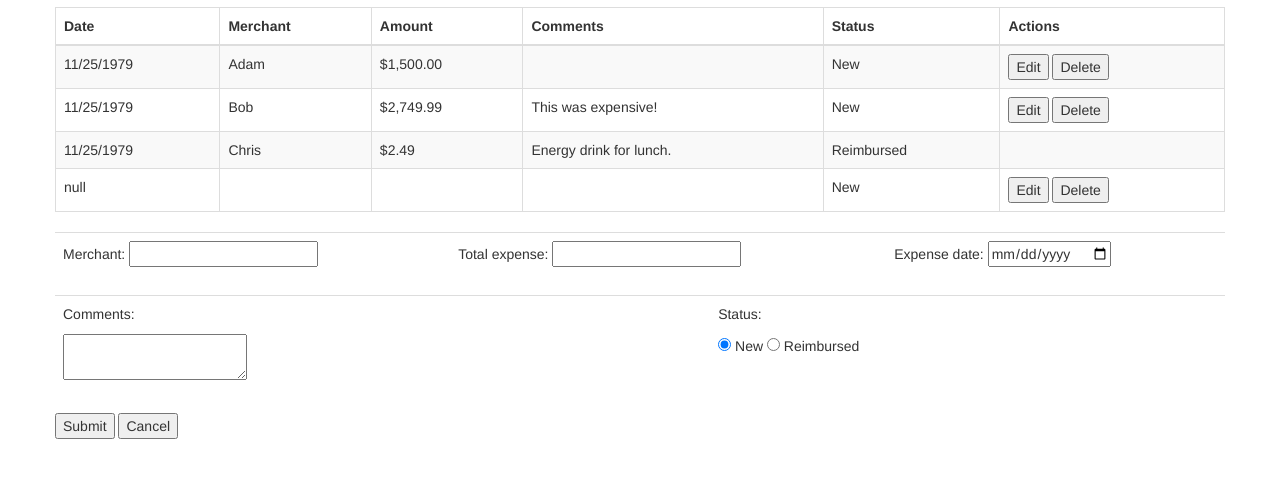
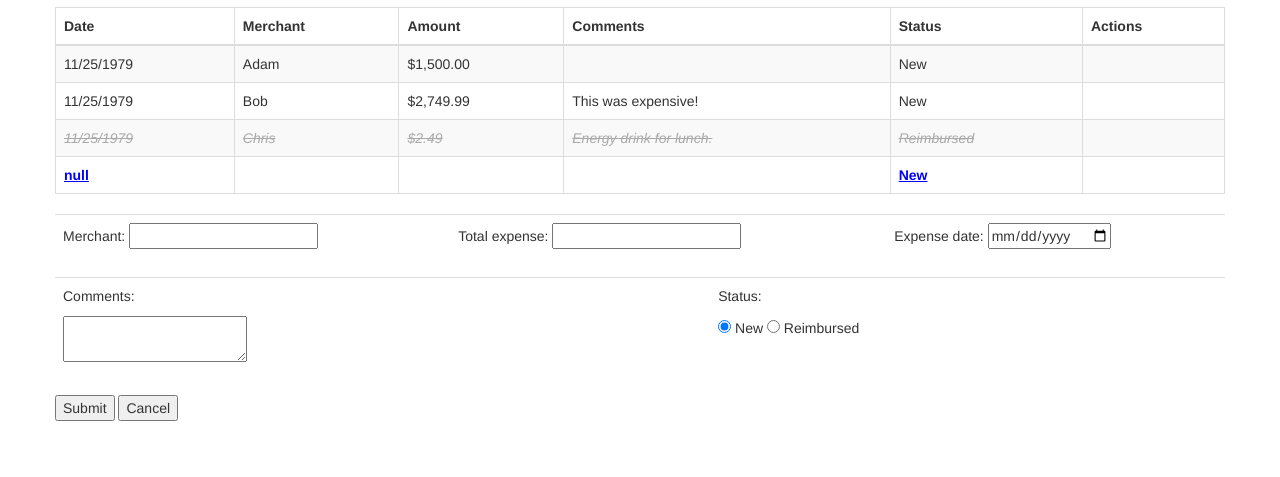
Before and after one commit to gsbullmer/exp-app-demo, a plain HTML site: page expapp/index.html in a window 1280 px wide. Both pictures are taken after a click on the button "New Expense". Shown: the part 63-540 px from the top of the page. Drawn offline with nearby package versions, Linux system fonts and the light colour scheme.

Commit message:
refactor: Remove form from expenseLine and add validation styles

```diff
--- a/expapp/css/app.css
+++ b/expapp/css/app.css
@@ -1,6 +1,17 @@
-.ng-invalid.ng-dirty {
+.ng-invalid.ng-touched {
   border-color: red;
+  background-color: pink;
+  color: red;
 }
-.ng-valid.ng-dirty {
-  border-color: green;
+
+.editing {
+  font-weight: bolder;
+  color: blue;
+  text-decoration: underline;
 }
+
+.reimbursed {
+  font-style: italic;
+  text-decoration: line-through;
+  color: darkgray;
+}
--- a/expapp/templates/expense-line.html
+++ b/expapp/templates/expense-line.html
@@ -1,33 +1,21 @@
 <td>
-  <input type="date" ng-model="newExpense.date" ng-show="isEditing">
-  <span ng-bind="expense.date | date: 'MM/dd/yyyy'" ng-hide="isEditing"></span>
+  <span ng-bind="expense.date | date: 'MM/dd/yyyy'"></span>
 </td>
 <td>
-  <input type="text" ng-model="newExpense.merchant" ng-show="isEditing">
-  <span ng-bind="expense.merchant" ng-hide="isEditing"></span>
+  <span ng-bind="expense.merchant"></span>
 </td>
 <td>
-  <input type="number" ng-model="newExpense.totalExpense" ng-show="isEditing">
-  <span ng-bind="expense.totalExpense | currency" ng-hide="isEditing"></span>
+  <span ng-bind="expense.totalExpense | currency"></span>
 </td>
 <td>
-  <input type="text" ng-model="newExpense.comments" ng-show="isEditing">
-  <span ng-bind="expense.comments" ng-hide="isEditing"></span>
+  <span ng-bind="expense.comments"></span>
 </td>
 <td>
-  <span class="radio-group" ng-show="isEditing">
-    <input type="radio" ng-model="newExpense.status" value="New"> New
-    <input type="radio" ng-model="newExpense.status" value="Reimbursed"> Reimbursed
-  </span>
-  <span ng-bind="expense.status" ng-hide="isEditing"></span>
+  <span ng-bind="expense.status"></span>
 </td>
 <td>
-  <div class="button-group" ng-hide="!isNewExpense() || isEditing">
+  <div class="button-group" ng-show="isNewExpense() && editing === undefined">
     <button ng-click="editExpense()">Edit</button>
     <button ng-click="removeExpense()">Delete</button>
   </div>
-  <div class="button-group" ng-show="isEditing">
-    <button ng-click="updateExpense()">Save</button>
-    <button ng-click="resetExpense()">Cancel</button>
-  </div>
 </td>
--- a/expapp/templates/expense-sheet.html
+++ b/expapp/templates/expense-sheet.html
@@ -6,7 +6,7 @@
       </tr>
     </thead>
     <tbody>
-      <tr expense-line ng-repeat="expense in expenses">
+      <tr expense-line ng-class="{editing: editing === expense, reimbursed: expense.status === 'Reimbursed'}" ng-repeat="expense in expenses">
 
       </tr>
 
```
